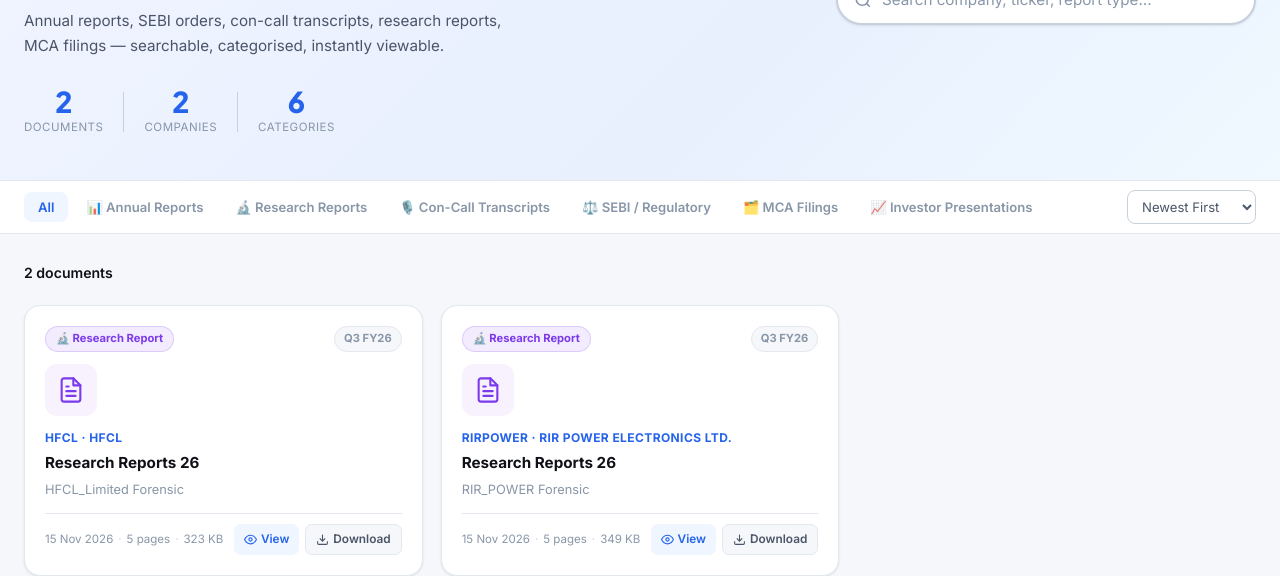
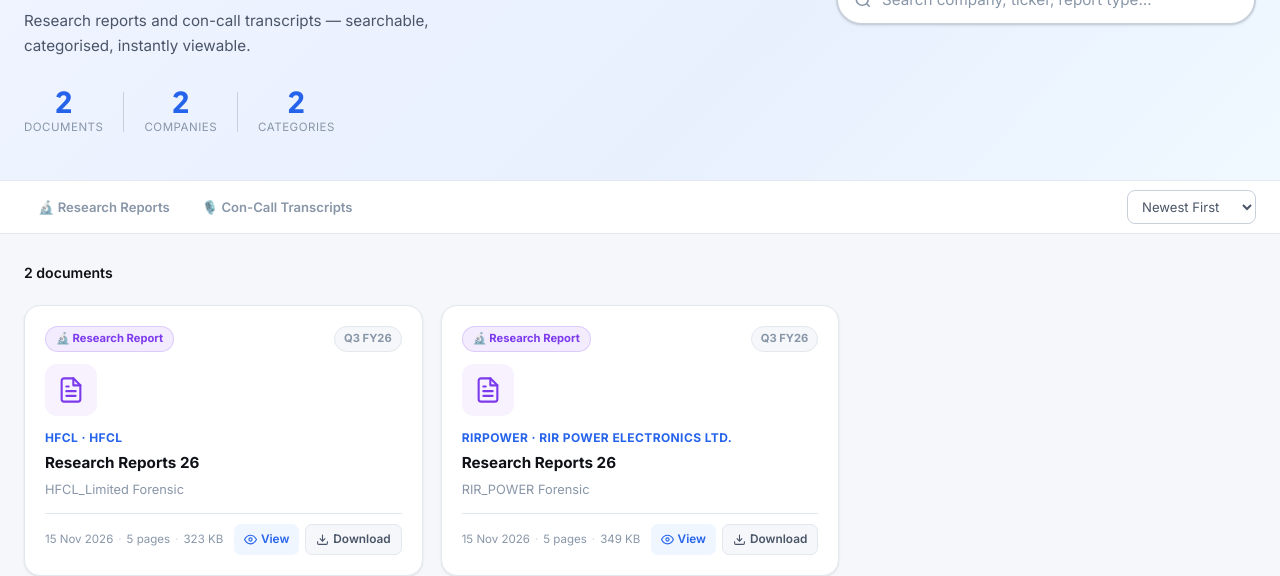
Before and after one commit to kycstocks/kycstocks.github.io, a plain HTML site: page index.html in a window 1280 px wide. Shown: the part 250-826 px from the top of the page. Drawn offline with Linux system fonts and the light colour scheme.

Commit message:
Keep only research and concall category heads

```diff
--- a/index.html
+++ b/index.html
@@ -15,7 +15,7 @@
   <div class="topbar-inner">
     <a href="index.html" class="brand">
       <div class="brand-logo">
-        <svg width="22" height="22" viewBox="0 0 24 24" fill="none" stroke="currentColor" stroke-width="2.2" stroke-linecap="round" stroke-linejoin="round"><path d="M14 2H6a2 2 0 0 0-2 2v16a2 2 0 0 0 2 2h12a2 2 0 0 0 2-2V8l-6-6z"/><path d="M14 2v6h6"/><path d="M8 13h8"/><path d="M8 17h8"/><path d="M8 9h2"/></svg>
+        <svg width="22" height="22" viewBox="0 0 24 24" fill="none" stroke="currentColor" stroke-width="2.2" stroke-linecap="round" stroke-linejoin="round"><path d="M14 2H6a2 2 0 0 0-2 2v16a2 2 0 0 0 2 2h12a2 2 0 0 0 2-2V8z"/><path d="M14 2v6h6M8 13h8M8 17h8M8 9h2"/></svg>
       </div>
       <div>
         <span class="brand-name">KYCStock</span>
@@ -35,13 +35,13 @@
     <div class="hero-left">
       <div class="hero-eyebrow">📂 Research & Filings Library</div>
       <h1>All your company<br /><span class="accent">documents in one place.</span></h1>
-      <p class="hero-sub">Annual reports, SEBI orders, con-call transcripts, research reports, MCA filings — searchable, categorised, instantly viewable.</p>
+      <p class="hero-sub">Research reports and con-call transcripts — searchable, categorised, instantly viewable.</p>
       <div class="hero-stats">
         <div class="stat-item"><span class="stat-num" id="stat-total">0</span><span class="stat-lbl">Documents</span></div>
         <div class="stat-sep"></div>
         <div class="stat-item"><span class="stat-num" id="stat-companies">0</span><span class="stat-lbl">Companies</span></div>
         <div class="stat-sep"></div>
-        <div class="stat-item"><span class="stat-num" id="stat-cats">6</span><span class="stat-lbl">Categories</span></div>
+        <div class="stat-item"><span class="stat-num" id="stat-cats">2</span><span class="stat-lbl">Categories</span></div>
       </div>
     </div>
     <div class="hero-right">
@@ -61,13 +61,8 @@
 <div class="filter-bar">
   <div class="filter-bar-inner">
     <div class="filter-tabs" id="filter-tabs">
-      <button class="filter-tab active" data-cat="all">All</button>
-      <button class="filter-tab" data-cat="annual-report">📊 Annual Reports</button>
       <button class="filter-tab" data-cat="research">🔬 Research Reports</button>
       <button class="filter-tab" data-cat="concall">🎙️ Con-Call Transcripts</button>
-      <button class="filter-tab" data-cat="sebi">⚖️ SEBI / Regulatory</button>
-      <button class="filter-tab" data-cat="mca">🗂️ MCA Filings</button>
-      <button class="filter-tab" data-cat="investor-presentation">📈 Investor Presentations</button>
     </div>
     <div class="filter-sort">
       <select id="sort-select" class="sort-select">
```
